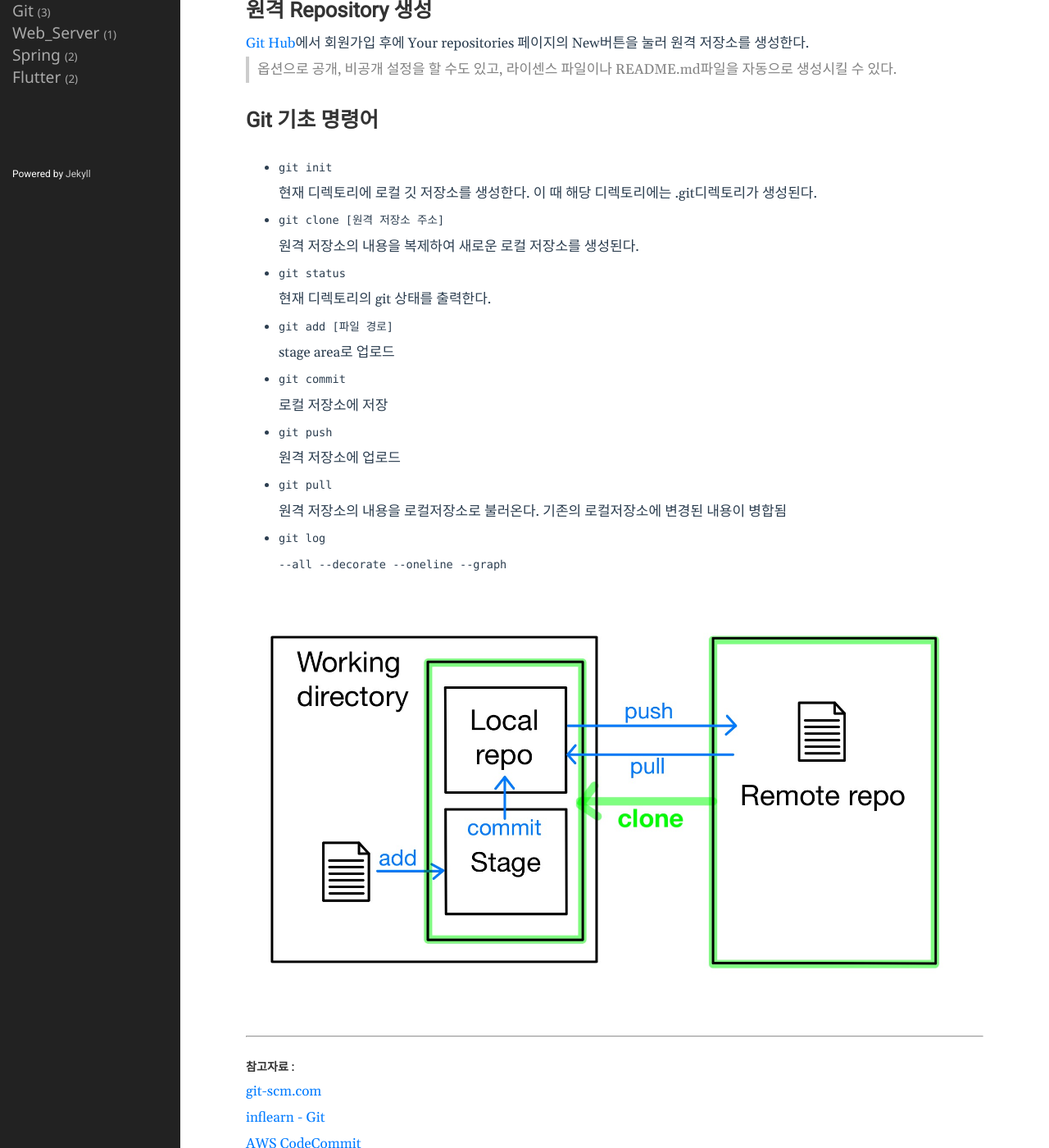
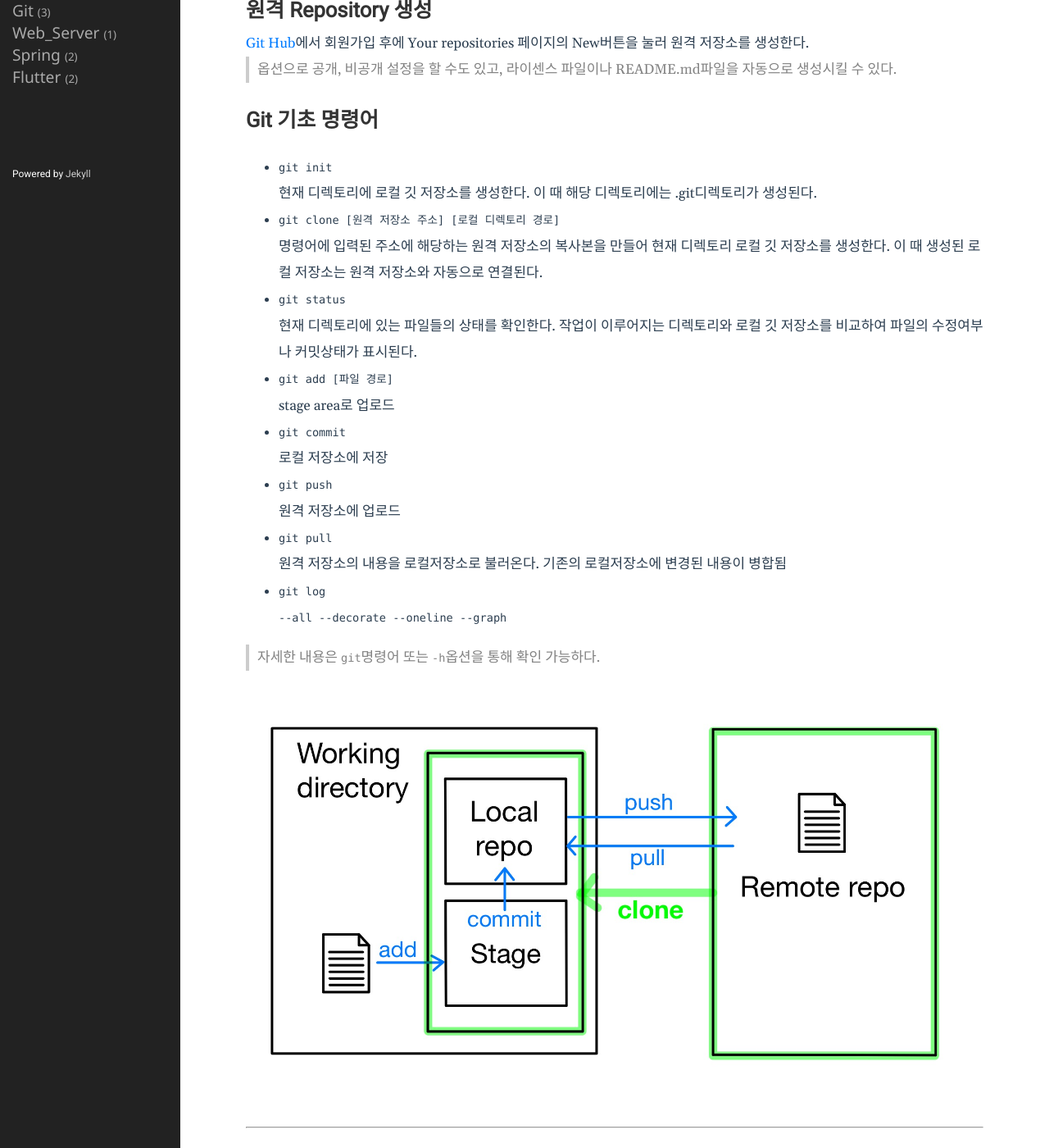
Before and after one commit to Kyoung-M1N/kyoung-M1N.github.io, a Jekyll site: the page built from _posts/2021-12-22-[Git]starting.md, in a window 1280 px wide and 1400 px high, scrolled down 350 px. Shown: the whole window at 82% size. Built offline with Jekyll 4.4.1, drawn with Linux system fonts in a browser that asks for light colours; some of the changed text lies outside the part shown.

Commit message:
포스트 수정

```diff
--- a/_posts/2021-12-22-[Git]starting.md
+++ b/_posts/2021-12-22-[Git]starting.md
@@ -28,13 +28,13 @@ Git을 설치하기 위해 [git-scm.com/downloads](https://git-scm.com/downloads
 
   현재 디렉토리에 로컬 깃 저장소를 생성한다. 이 때 해당 디렉토리에는 .git디렉토리가 생성된다.
 
-- `git clone [원격 저장소 주소]`
+- `git clone [원격 저장소 주소] [로컬 디렉토리 경로]`
 
-  원격 저장소의 내용을 복제하여 새로운 로컬 저장소를 생성된다.
+  명령어에 입력된 주소에 해당하는 원격 저장소의 복사본을 만들어 현재 디렉토리 로컬 깃 저장소를 생성한다. 이 때 생성된 로컬 저장소는 원격 저장소와 자동으로 연결된다.
 
 - `git status`
 
-  현재 디렉토리의 git 상태를 출력한다.
+  현재 디렉토리에 있는 파일들의 상태를 확인한다. 작업이 이루어지는 디렉토리와 로컬 깃 저장소를 비교하여 파일의 수정여부나 커밋상태가 표시된다.
 
 - `git add [파일 경로] `
 
@@ -60,6 +60,11 @@ Git을 설치하기 위해 [git-scm.com/downloads](https://git-scm.com/downloads
 
 
 
+
+> 자세한 내용은 `git`명령어 또는 `-h`옵션을 통해 확인 가능하다.
+
+
+
 ![files](/public/img/git-structure.JPG)
 
 
@@ -79,3 +84,5 @@ Git을 설치하기 위해 [git-scm.com/downloads](https://git-scm.com/downloads
 [inflearn - Git](https://www.inflearn.com/course/%EC%A7%80%EC%98%A5%EC%97%90%EC%84%9C-%EC%98%A8-git/dashboard)
 
 [AWS CodeCommit](https://docs.aws.amazon.com/ko_kr/codecommit/latest/userguide/how-to-basic-git.html)
+
+https://subicura.com/git/guide/github.html#git-clone-%E1%84%8B%E1%85%AF%E1%86%AB%E1%84%80%E1%85%A7%E1%86%A8-%E1%84%8C%E1%85%A5%E1%84%8C%E1%85%A1%E1%86%BC%E1%84%89%E1%85%A9-%E1%84%87%E1%85%A9%E1%86%A8%E1%84%8C%E1%85%A6
```
